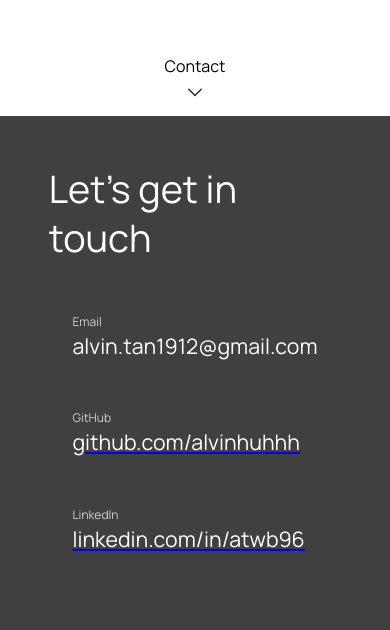
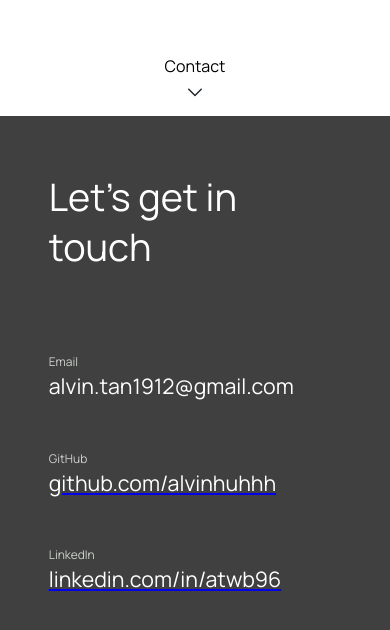
Before and after one commit to alvinhuhhh/alvinhuhhh.github.io, an Angular app: page / in a window 390 px wide. Shown: the part 1572-2202 px from the top of the page. Built offline with nearby package versions, Linux system fonts and the light colour scheme.

Commit message:
adjust contact page styling

```diff
--- a/src/app/contact/contact.component.scss
+++ b/src/app/contact/contact.component.scss
@@ -11,6 +11,7 @@
   }
 
   .left {
+    height: 25%;
     width: 100%;
     display: flex;
     flex-direction: column;
@@ -23,10 +24,7 @@
   }
 
   .motif {
-    padding: 48px 0 24px 0;
-
     h3 {
-      width: 75%;
       color: #ffffff;
       margin: 0;
     }
@@ -37,15 +35,16 @@
   }
 
   .right {
+    height: 75%;
     width: 100%;
     display: flex;
     flex-direction: column;
-    justify-content: center;
+    justify-content: flex-start;
     align-items: center;
   }
 
   .right-content {
-    width: auto;
+    width: 75vw;
   }
 
   .detail {
```
